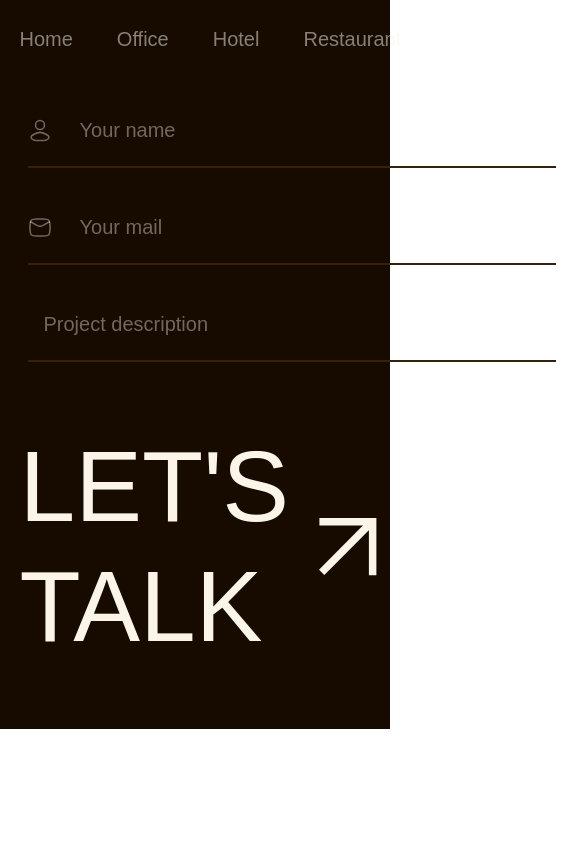
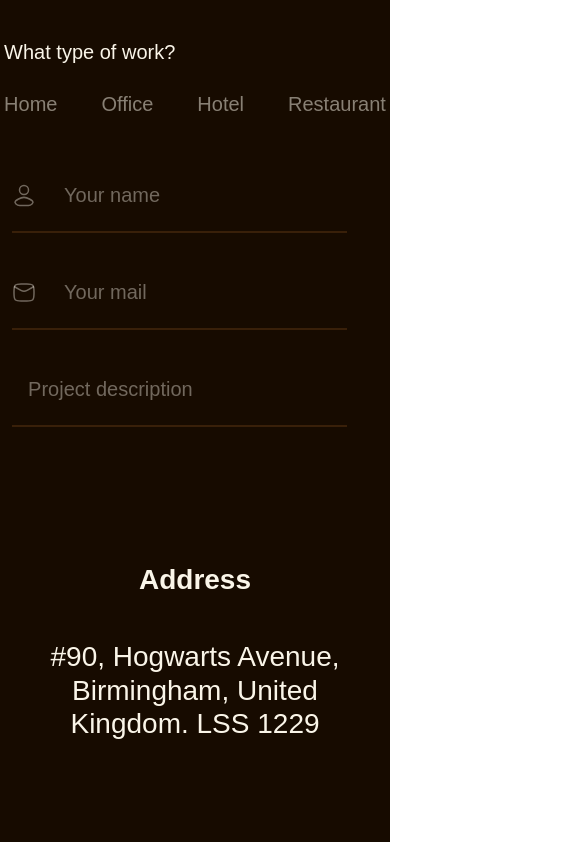
Before and after one commit to Samadeen/Revisi, a React (Vite) app: page / in a window 390 px wide. Shown: the part 9982-10824 px from the top of the page, 585 px wide, since content can reach past the window. Before the commit the page ends 10711 px from the top, so only its background shows below. Built offline with nearby package versions, Linux system fonts and the light colour scheme.

Commit message:
Update Footer.module.scss

```diff
--- a/src/components/footer/Footer.module.scss
+++ b/src/components/footer/Footer.module.scss
@@ -24,6 +24,13 @@
     align-items: flex-start;
     gap: 20rem;
     justify-content: space-between;
+
+    @media (max-width: 898px) {
+      align-items: center;
+      justify-content: center;
+      flex-direction: column;
+      gap: 5rem;
+    }
 
     .contact {
       h3 {
@@ -71,6 +78,10 @@
         width: 34rem;
         padding: 0.5rem;
 
+        @media (max-width: 898px) {
+          width: 90vw;
+        }
+
         label {
           display: flex;
           align-items: center;
@@ -117,6 +128,10 @@
       text-align: left;
       padding-top: 1rem;
 
+      @media (max-width: 898px) {
+        text-align: center;
+      }
+
       p {
         margin: 2.75rem 0 6.75rem;
       }
@@ -126,6 +141,10 @@
         align-items: center;
         gap: 7.25rem;
         margin-bottom: 5rem;
+
+        @media (max-width: 898px) {
+          justify-content: center;
+        }
       }
     }
   }
@@ -133,6 +152,10 @@
   .talk {
     width: 90%;
     transition: all 0.7s ease-in-out;
+
+    @media (max-width: 898px) {
+      width: 90%;
+    }
     h3 {
       display: flex;
       align-items: center;
@@ -147,12 +170,20 @@
       cursor: pointer;
       padding-bottom: 0.5rem;
 
+      @media (max-width: 508px) {
+        font-size: 4.26088rem;
+        text-align: center;
+      }
+
       img {
         width: 7.63806rem;
         height: 7.63806rem;
         flex-shrink: 0;
         margin-right: 6rem;
         transition: all 0.5s ease-in-out;
+        @media (max-width: 898px) {
+          margin-right: 1rem;
+        }
       }
     }
 
```
